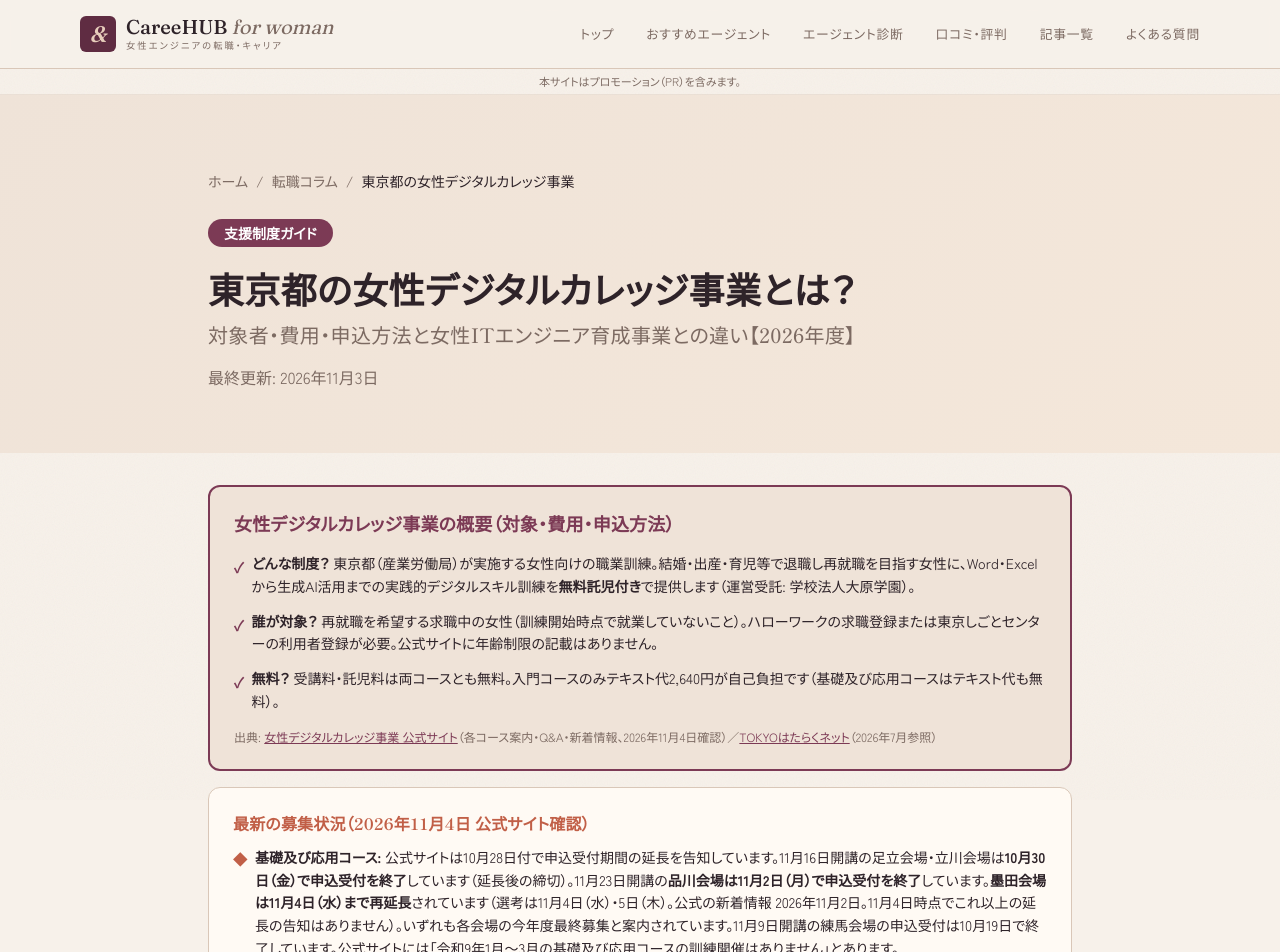
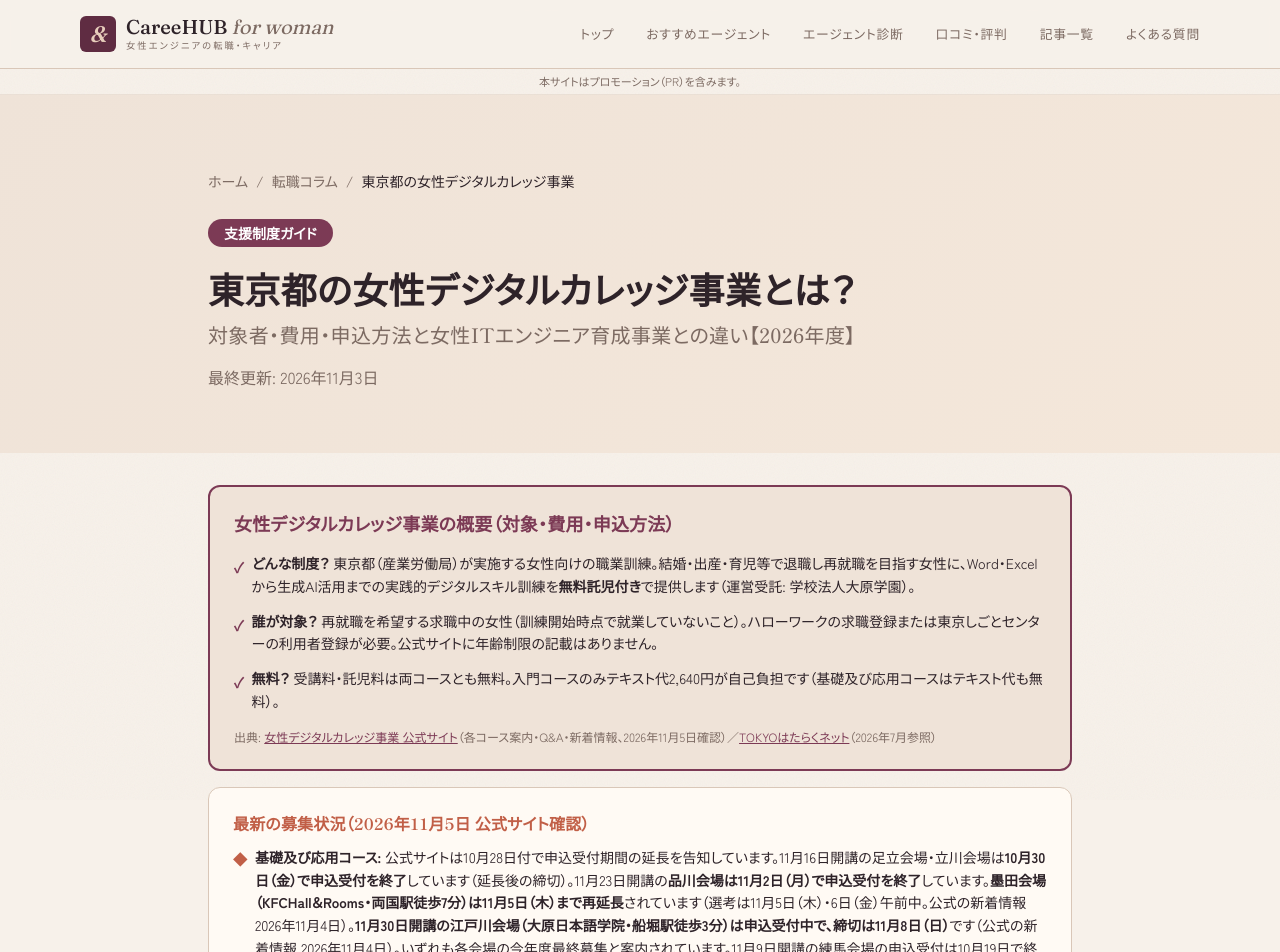
Before and after one commit to webmaster0818/women-engineer-navi, a Next.js app: page /articles/women-digital-college in a window 1280 px wide. Shown: the top 952 px of the page. Built offline with nearby package versions, Linux system fonts and the light colour scheme.

Commit message:
women-digital-college: 墨田11/5まで再延長・江戸川会場(11/8締切)を追記（公式11/5確認）
Co-Authored-By: Claude Opus 5.5 <noreply@anthropic.com>

```diff
--- a/app/articles/women-digital-college/page.tsx
+++ b/app/articles/women-digital-college/page.tsx
@@ -23,7 +23,7 @@ const structuredData = {
   "@type": "Article",
   headline: "東京都 女性デジタルカレッジ事業の口コミ・評判は？対象者・費用・申込方法【2026年度】",
   datePublished: "2026-07-04",
-  dateModified: "2026-11-04",
+  dateModified: "2026-11-05",
   author: {
     "@type": "Organization",
     name: "CareeHUB for woman",
@@ -152,14 +152,14 @@ export default function ArticlePage() {
               </li>
             </ul>
             <p className="text-xs text-text-light mt-4">
-              出典: <a href="https://tokyo-woman-d.metro.tokyo.lg.jp/" target="_blank" rel="noopener noreferrer" className="underline" style={{ color: "#7c3a55" }}>女性デジタルカレッジ事業 公式サイト</a>（各コース案内・Q&amp;A・新着情報、2026年11月4日確認）／<a href="https://www.hataraku.metro.tokyo.lg.jp/kyushokusha-kunren/etc/jyosei_digital/index.html" target="_blank" rel="noopener noreferrer" className="underline" style={{ color: "#7c3a55" }}>TOKYOはたらくネット</a>（2026年7月参照）
+              出典: <a href="https://tokyo-woman-d.metro.tokyo.lg.jp/" target="_blank" rel="noopener noreferrer" className="underline" style={{ color: "#7c3a55" }}>女性デジタルカレッジ事業 公式サイト</a>（各コース案内・Q&amp;A・新着情報、2026年11月5日確認）／<a href="https://www.hataraku.metro.tokyo.lg.jp/kyushokusha-kunren/etc/jyosei_digital/index.html" target="_blank" rel="noopener noreferrer" className="underline" style={{ color: "#7c3a55" }}>TOKYOはたらくネット</a>（2026年7月参照）
             </p>
           </div>
 
           <div className="rounded-xl p-6 mt-4" style={{ backgroundColor: "#fffaf4", border: "1px solid #d9c7b8" }}>
-            <h2 className="text-base font-bold mb-3" style={{ color: "#c15f47" }}>最新の募集状況（2026年11月4日 公式サイト確認）</h2>
+            <h2 className="text-base font-bold mb-3" style={{ color: "#c15f47" }}>最新の募集状況（2026年11月5日 公式サイト確認）</h2>
             <ul className="space-y-2 text-sm leading-relaxed">
-              <li className="flex items-start gap-2"><span style={{ color: "#c15f47" }} className="mt-0.5 font-bold">◆</span><span><strong>基礎及び応用コース:</strong> 公式サイトは10月28日付で申込受付期間の延長を告知しています。11月16日開講の足立会場・立川会場は<strong>10月30日（金）で申込受付を終了</strong>しています（延長後の締切）。11月23日開講の<strong>品川会場は11月2日（月）で申込受付を終了</strong>しています。<strong>墨田会場は11月4日（水）まで再延長</strong>されています（選考は11月4日（水）・5日（木）。公式の新着情報 2026年11月2日。11月4日時点でこれ以上の延長の告知はありません）。いずれも各会場の今年度最終募集と案内されています。11月9日開講の練馬会場の申込受付は10月19日で終了しています。公式サイトには「令和9年1月～3月の基礎及び応用コースの訓練開催はありません」とあります。</span></li>
+              <li className="flex items-start gap-2"><span style={{ color: "#c15f47" }} className="mt-0.5 font-bold">◆</span><span><strong>基礎及び応用コース:</strong> 公式サイトは10月28日付で申込受付期間の延長を告知しています。11月16日開講の足立会場・立川会場は<strong>10月30日（金）で申込受付を終了</strong>しています（延長後の締切）。11月23日開講の<strong>品川会場は11月2日（月）で申込受付を終了</strong>しています。<strong>墨田会場（KFCHall＆Rooms・両国駅徒歩7分）は11月5日（木）まで再延長</strong>されています（選考は11月5日（木）・6日（金）午前中。公式の新着情報 2026年11月4日）。<strong>11月30日開講の江戸川会場（大原日本語学院・船堀駅徒歩3分）は申込受付中で、締切は11月8日（日）</strong>です（公式の新着情報 2026年11月4日）。いずれも各会場の今年度最終募集と案内されています。11月9日開講の練馬会場の申込受付は10月19日で終了しています。公式サイトには「令和9年1月～3月の基礎及び応用コースの訓練開催はありません」とあります。</span></li>
               <li className="flex items-start gap-2"><span style={{ color: "#c15f47" }} className="mt-0.5 font-bold">◆</span><span><strong>公式サイトのメンテナンスは終了:</strong> 10月23日から続いていた公式サイトのメンテナンスについて、10月28日付で「システムメンテナンスは終了いたしました。現在、通常通りご利用いただけます。」と告知されています。問い合わせ先は、基礎及び応用コースが女性デジタルカレッジ事業事務局（TEL 03-3230-2445）、入門コースが同事務局（TEL 03-6261-7524）で、受付時間はいずれも平日9時～17時（土日祝除く）です。</span></li>
               <li className="flex items-start gap-2"><span style={{ color: "#c15f47" }} className="mt-0.5 font-bold">◆</span><span><strong>入門コース:</strong> 第3期の葛飾会場（12月7日開講・かつしかシンフォニーヒルズ）と調布会場（12月14日開講・調布市市民プラザあくろす）の申込受付期間が11月13日（金）まで延長されています。抽選結果は11月20日（金）までに通知されます（公式発表 2026年10月28日）。</span></li>
             </ul>
```
Also changed, not shown: 1 other file (tests, documents, lock files or other folders).
